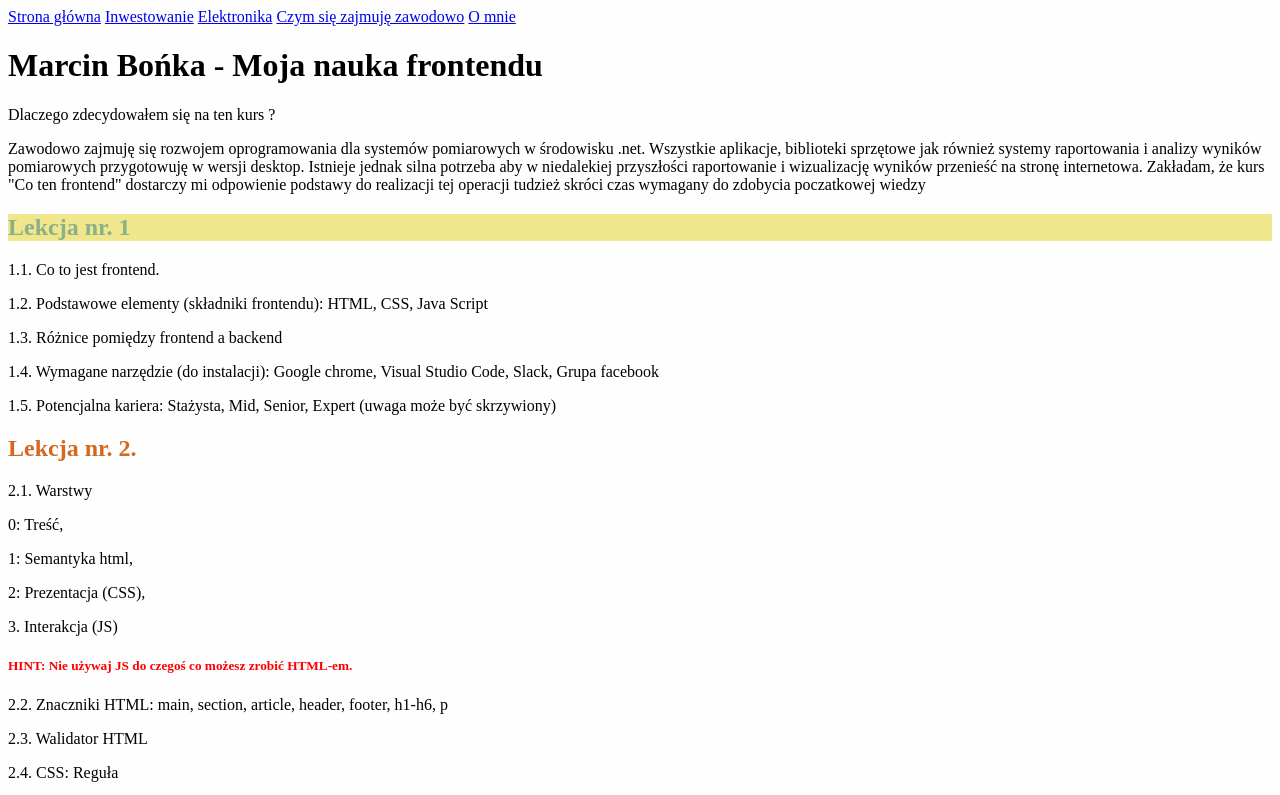
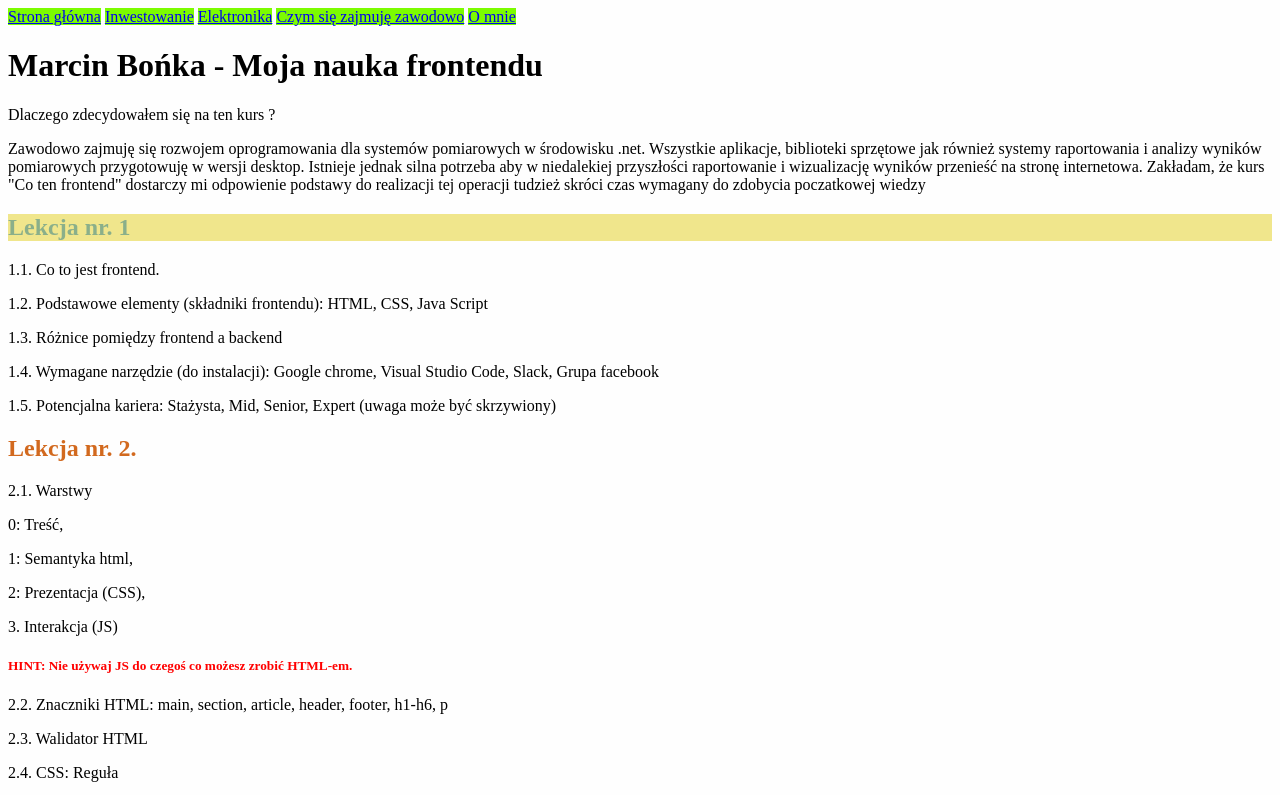
Before and after one commit to MarcinBonka/homepage, a plain HTML site: page index.html in a window 1280 px wide. Shown: the top 795 px of the page. Drawn offline with Linux system fonts and the light colour scheme.

Commit message:
Added link background color as green

```diff
--- a/style.css
+++ b/style.css
@@ -3,7 +3,10 @@ body
     background-color: #fefefe;
 }
 
-
+a
+{
+    background-color: lawngreen;
+}
 
 h5
 {
```
